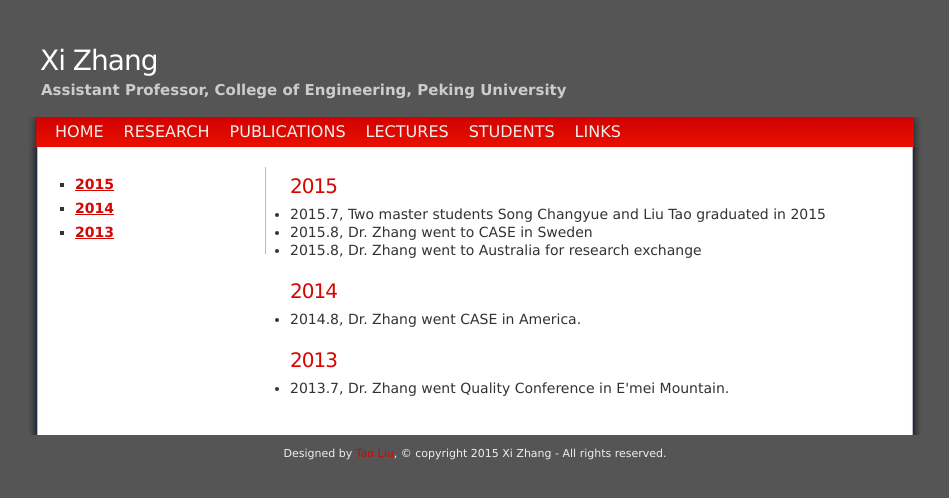
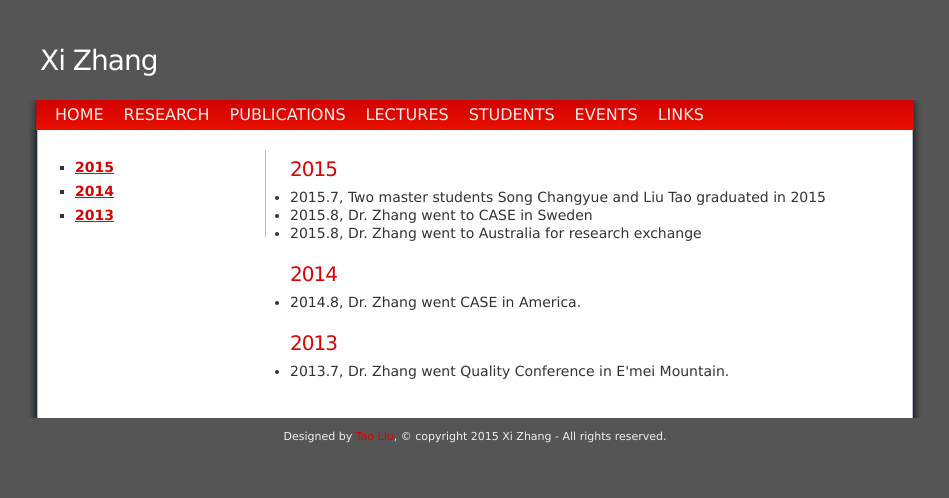
Before and after one commit to cristian1120/cristian1120.github.io, a plain HTML site: page news.html in a window 1280 px wide. Shown: the whole page, without its empty margins (165-1114 px from the left). Drawn offline with Linux system fonts and the light colour scheme.

Commit message:
Update news.html

```diff
--- a/news.html
+++ b/news.html
@@ -15,7 +15,7 @@
 
 <div id="header">
 <h1><a href="#">Xi Zhang</a></h1>
-<h2>Assistant Professor, College of Engineering, Peking University</h2>
+<!--<h2>Assistant Professor, College of Engineering, Peking University</h2>-->
 </div>
 
 <div id="menu">
@@ -25,6 +25,7 @@
 <li><a href="publications.html">Publications</a></li>
 <li><a href="lectures.html">Lectures</a></li>
 <li><a href="students.html">Students</a></li>
+<li><a href="Events">Events</a></li>
 <li><a href="links.html">Links</a></li>
 </ul>
 </div>
```
